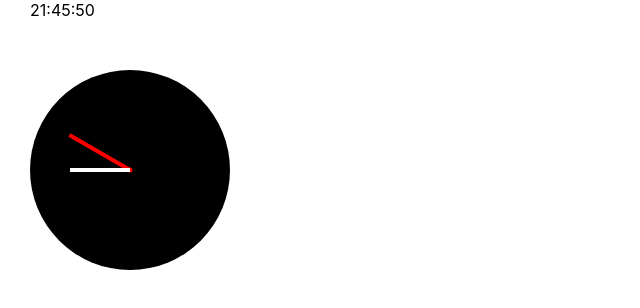
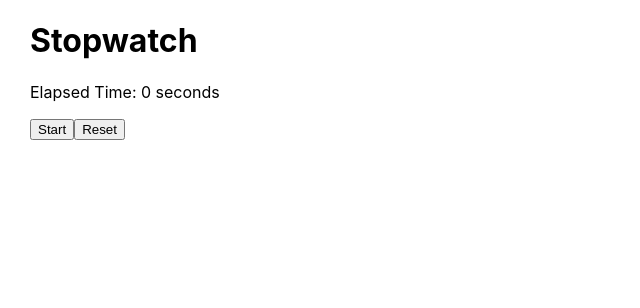
Before and after one commit to AndreiDudenkov/myapp, a React (Create React App) app: page / in a window 1280 px wide. Shown: the top 308 px of the page, without its empty margins (0-640 px from the left). Built offline with nearby package versions, Linux system fonts and the light colour scheme.

Commit message:
stopwatch

```diff
--- a/src/App.tsx
+++ b/src/App.tsx
@@ -8,6 +8,7 @@ import {IndicatorControlled} from './components/Indicator/ControlledIndicator';
 import {Select} from './components/Select/Select';
 import {Accordion} from './components/Accordion/Accordion';
 import {Clock} from './components/Clock/Clock';
+import {Stopwatch} from './components/Stopwatch/Stopwatch';
 
 
 function App() {
@@ -40,7 +41,8 @@ function App() {
             {/*<IndicatorControlled status={status} setStatus={ setStatus} /><br/>*/}
             {/*<Indicator setStatus={setStatus}/> {status.toString()}*/}
             {/*<Select value={name} onChange={setName} items={items}/>*/}
-            <Clock/>
+            <Stopwatch/>
+            {/*<Clock/>*/}
         </div>
     );
 }
--- a/src/components/Clock/Clock.tsx
+++ b/src/components/Clock/Clock.tsx
@@ -1,7 +1,6 @@
 import React, {useEffect, useState} from 'react';
 import s from './Clock.module.css'
-import {number} from 'prop-types';
-import {log} from 'util';
+
 
 export const Clock = () => {
     let [date, setDate] = useState(new Date())
--- /dev/null
+++ b/src/components/Stopwatch/Stopwatch.tsx
@@ -0,0 +1,38 @@
+import React, {useEffect, useState} from 'react';
+import s from '../Clock/Clock.module.css';
+
+export const Stopwatch = () => {
+    const [isRunning, setIsRunning] = useState(false);
+    const [time, setTime] = useState(0);
+
+    useEffect(() => {
+        let intervalId:any;
+
+        if (isRunning) {
+           intervalId = setInterval(() => {
+                setTime(prevTime => prevTime + 1);
+            }, 1000);
+        }
+
+        return () => {
+            clearInterval(intervalId);
+        };
+    }, [isRunning]);
+
+    const handleStartStop = () => {
+        setIsRunning(isRunning => !isRunning);
+    };
+
+    const handleReset = () => {
+        setTime(0);
+    };
+
+    return (
+        <div>
+            <h1>Stopwatch</h1>
+            <p>Elapsed Time: {time} seconds</p>
+            <button onClick={handleStartStop}>{isRunning ? 'Stop' : 'Start'}</button>
+            <button onClick={handleReset}>Reset</button>
+        </div>
+    );
+}
```
Also changed, not shown: 1 other file (tests, documents, lock files or other folders).
